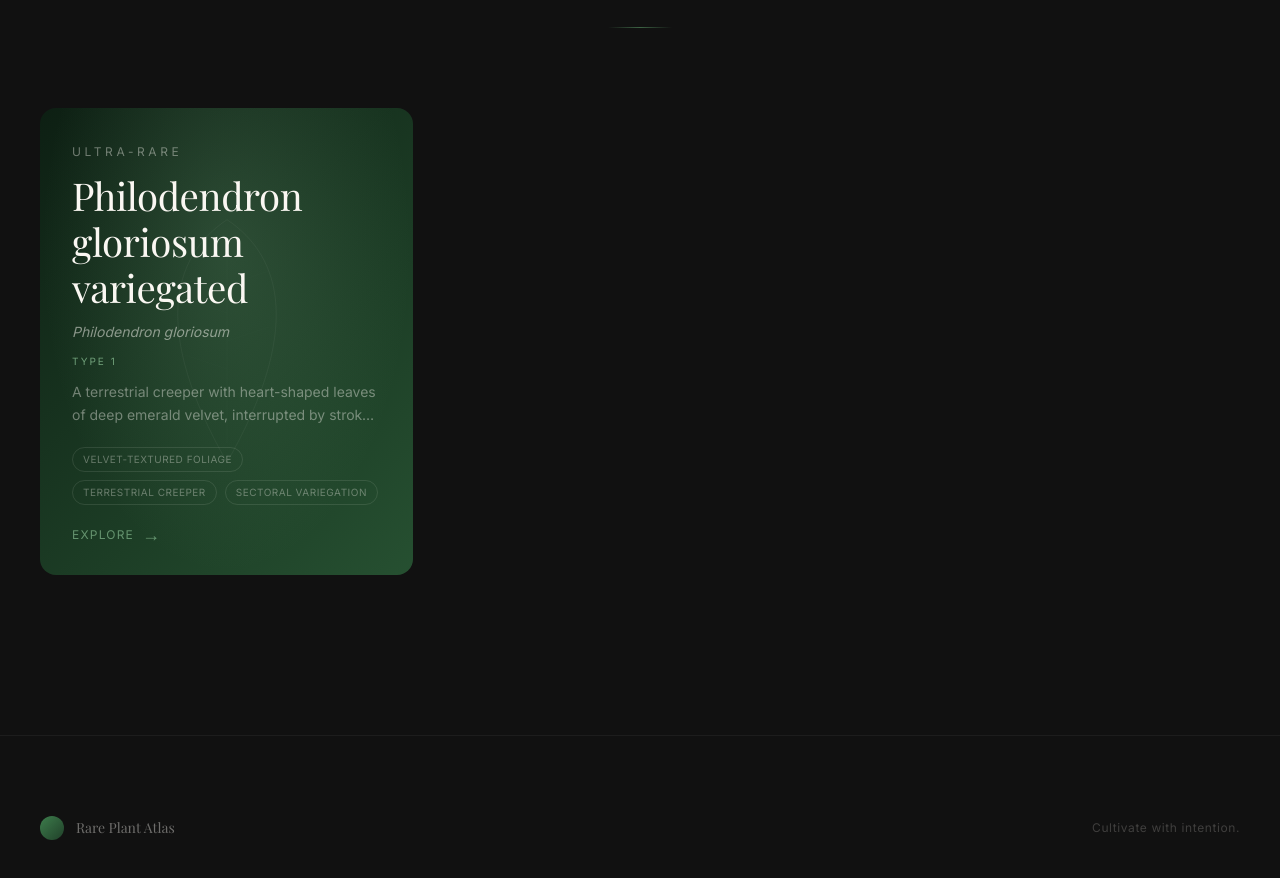
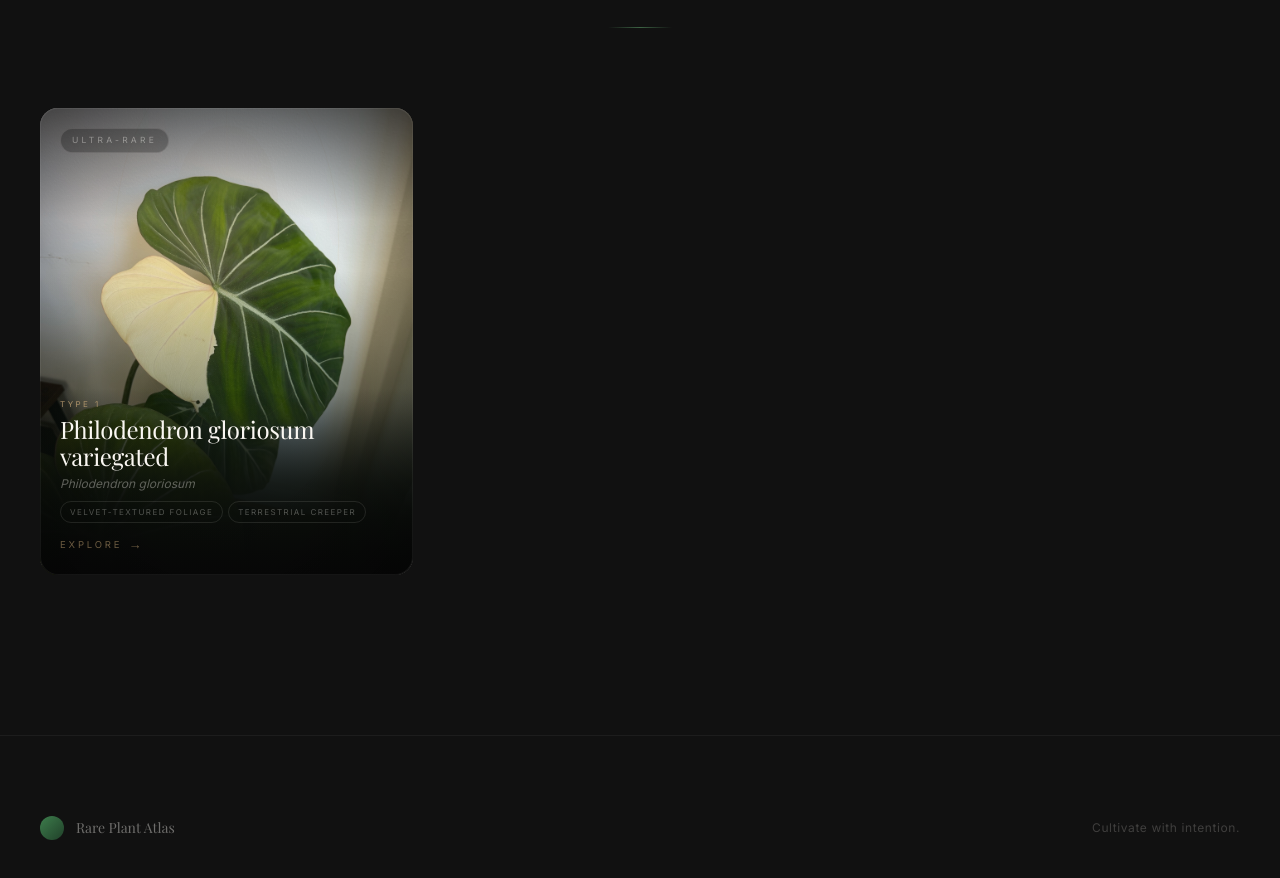
Before and after one commit to BrianLi101/rare-plant-atlas, a Next.js app: page / in a window 1280 px wide. Shown: the part 1053-1931 px from the top of the page. Built offline with nearby package versions, Linux system fonts and the light colour scheme; a web font is replaced by a local one.

Commit message:
redoing home page cards

```diff
--- a/components/PlantCard.tsx
+++ b/components/PlantCard.tsx
@@ -1,6 +1,7 @@
 "use client";
 
 import { motion } from "framer-motion";
+import Image from "next/image";
 import Link from "next/link";
 import type { PlantVariant } from "@/data/plants";
 import {
@@ -9,8 +10,28 @@ import {
   getPlantVariantLabel,
 } from "@/data/identity";
 
+function hexToRgba(hex: string, alpha: number): string {
+  const cleaned = hex.replace("#", "");
+  const normalized =
+    cleaned.length === 3
+      ? cleaned
+          .split("")
+          .map((c) => c + c)
+          .join("")
+      : cleaned;
+  const r = parseInt(normalized.slice(0, 2), 16);
+  const g = parseInt(normalized.slice(2, 4), 16);
+  const b = parseInt(normalized.slice(4, 6), 16);
+  return `rgba(${r}, ${g}, ${b}, ${alpha})`;
+}
+
 export function PlantCard({ plant }: { plant: PlantVariant }) {
   const variant = getPlantVariantLabel(plant);
+  const heroImage = plant.panels[0]?.image;
+  const accent = plant.colors.accent || "#85b98e";
+  const accentSoft = hexToRgba(accent, 0.5);
+  const accentMid = hexToRgba(accent, 0.3);
+  const accentStrong = hexToRgba(accent, 0.75);
 
   return (
     <motion.div
@@ -21,93 +42,187 @@ export function PlantCard({ plant }: { plant: PlantVariant }) {
     >
       <Link
         href={`/plants/${plant.identity.slug}`}
-        className="group block relative overflow-hidden rounded-2xl"
+        className="group block relative overflow-hidden rounded-[18px]"
       >
-        <div
-          className="aspect-[3/4] md:aspect-[4/5] relative"
-          style={{
-            background: `linear-gradient(135deg, ${plant.colors.gradient[0]}, ${plant.colors.gradient[1]})`,
-          }}
-        >
-          <div className="absolute inset-0 bg-[radial-gradient(ellipse_at_50%_30%,rgba(133,185,142,0.2)_0%,transparent_70%)]" />
+        <div className="aspect-[3/4] md:aspect-[4/5] relative">
+          {heroImage ? (
+            <Image
+              src={heroImage}
+              alt={getPlantFullName(plant)}
+              fill
+              sizes="(max-width: 768px) 100vw, (max-width: 1200px) 50vw, 33vw"
+              className="object-cover transition-transform duration-[900ms] ease-[cubic-bezier(0.22,1,0.36,1)] group-hover:scale-[1.03]"
+            />
+          ) : (
+            <div
+              className="absolute inset-0"
+              style={{
+                background: `linear-gradient(145deg, ${plant.colors.gradient[0]}, ${plant.colors.gradient[1]})`,
+              }}
+            />
+          )}
 
-          <motion.svg
-            viewBox="0 0 200 300"
-            className="absolute top-1/2 left-1/2 -translate-x-1/2 -translate-y-1/2 w-[60%] h-[60%] opacity-[0.12]"
-            initial={false}
+          <svg
+            viewBox="0 0 400 533"
+            className="absolute inset-0 w-full h-full opacity-[0.07] pointer-events-none"
+            preserveAspectRatio="xMidYMid slice"
           >
-            <motion.path
-              d="M100 20 C40 60, 20 140, 100 280 C180 140, 160 60, 100 20Z"
+            <ellipse
+              cx="200"
+              cy="160"
+              rx="120"
+              ry="200"
               fill="none"
-              stroke="rgba(250,247,242,0.4)"
+              stroke={accent}
               strokeWidth="1"
-              className="group-hover:stroke-forest-300/50 transition-all duration-700"
             />
-            <motion.line
-              x1="100"
-              y1="40"
-              x2="100"
-              y2="260"
-              stroke="rgba(250,247,242,0.2)"
+            <line
+              x1="200"
+              y1="0"
+              x2="200"
+              y2="360"
+              stroke={accent}
+              strokeWidth="0.6"
+            />
+            <line
+              x1="200"
+              y1="80"
+              x2="110"
+              y2="120"
+              stroke={accent}
               strokeWidth="0.5"
             />
-            {[60, 90, 120, 150, 180, 210].map((cy, i) => (
-              <motion.line
-                key={i}
-                x1="100"
-                y1={cy}
-                x2={i % 2 === 0 ? "55" : "145"}
-                y2={cy - 15}
-                stroke="rgba(250,247,242,0.15)"
-                strokeWidth="0.5"
-              />
-            ))}
-          </motion.svg>
+            <line
+              x1="200"
+              y1="110"
+              x2="290"
+              y2="150"
+              stroke={accent}
+              strokeWidth="0.5"
+            />
+            <line
+              x1="200"
+              y1="140"
+              x2="100"
+              y2="190"
+              stroke={accent}
+              strokeWidth="0.5"
+            />
+            <line
+              x1="200"
+              y1="175"
+              x2="300"
+              y2="215"
+              stroke={accent}
+              strokeWidth="0.5"
+            />
+            <line
+              x1="200"
+              y1="210"
+              x2="105"
+              y2="260"
+              stroke={accent}
+              strokeWidth="0.5"
+            />
+            <line
+              x1="200"
+              y1="250"
+              x2="295"
+              y2="290"
+              stroke={accent}
+              strokeWidth="0.5"
+            />
+            <ellipse
+              cx="200"
+              cy="120"
+              rx="55"
+              ry="85"
+              fill={accentSoft}
+            />
+          </svg>
 
-          <div className="absolute inset-0 flex flex-col justify-between p-6 md:p-8">
-            <div className="space-y-3 pt-1">
-              <p className="text-xs tracking-[0.3em] uppercase text-cream/40">
+          <div
+            className="absolute inset-0 pointer-events-none"
+            style={{
+              background: `radial-gradient(ellipse 70% 50% at 40% 30%, ${accentMid} 0%, transparent 65%)`,
+            }}
+          />
+
+          <div className="absolute inset-x-0 top-0 h-28 bg-gradient-to-b from-black/50 to-transparent pointer-events-none" />
+          <div
+            className="absolute inset-x-0 bottom-0 pointer-events-none"
+            style={{
+              height: "65%",
+              background:
+                "linear-gradient(to top, rgba(10,10,10,0.98) 0%, rgba(14,22,16,0.82) 30%, rgba(16,26,18,0.45) 55%, transparent 100%)",
+            }}
+          />
+          <div
+            className="absolute inset-x-0 bottom-0 pointer-events-none"
+            style={{
+              height: "40%",
+              background:
+                "linear-gradient(to top, rgba(8,8,8,1) 0%, rgba(9,12,9,0.9) 30%, transparent 100%)",
+            }}
+          />
+          <div className="absolute inset-0 bg-[radial-gradient(ellipse_at_center,transparent_50%,rgba(0,0,0,0.4)_100%)] pointer-events-none" />
+
+          <div className="absolute inset-0 flex flex-col justify-between p-5">
+            <div className="flex items-start justify-between">
+              <span className="text-[8.5px] tracking-[0.38em] uppercase text-cream/40 px-[11px] py-[5px] rounded-full border border-cream/[0.12] bg-black/25">
                 {plant.rarity}
-              </p>
-              <h3 className="font-serif text-heading leading-[1.2] text-cream group-hover:text-gradient transition-all duration-500">
-                {getPlantFullName(plant)}
-              </h3>
-              <p className="text-sm text-cream/50 italic">
-                {getPlantScientificName(plant)}
-              </p>
+              </span>
+            </div>
+
+            <div className="flex flex-col gap-1.5">
               {variant && (
-                <p className="text-[10px] tracking-[0.2em] uppercase text-forest-300/80">
+                <p
+                  className="text-[8px] tracking-[0.3em] uppercase"
+                  style={{ color: accentStrong }}
+                >
                   {variant}
                 </p>
               )}
-              <p className="text-sm text-cream/40 leading-relaxed max-w-sm line-clamp-2">
-                {plant.heroDescription}
+
+              <h3 className="font-serif text-[clamp(1.1rem,2.5vw,1.5rem)] leading-[1.1] tracking-[-0.015em] text-cream m-0">
+                {getPlantFullName(plant)}
+              </h3>
+
+              <p className="text-[12px] text-cream/35 italic m-0">
+                {getPlantScientificName(plant)}
               </p>
 
-              <div className="flex flex-wrap gap-2 pt-2">
-                {plant.traits.slice(0, 3).map((trait) => (
+              <div className="flex flex-wrap gap-[5px] pt-0.5">
+                {plant.traits.slice(0, 2).map((trait) => (
                   <span
                     key={trait}
-                    className="text-[10px] tracking-wider uppercase px-2.5 py-1 rounded-full border border-cream/10 text-cream/35"
+                    className="text-[8px] tracking-[0.18em] uppercase px-[9px] py-1 rounded-full border border-cream/[0.1] text-cream/30"
                   >
                     {trait}
                   </span>
                 ))}
               </div>
+
+              <div className="pt-1.5 flex items-center gap-1.5">
+                <span
+                  className="text-[9.5px] tracking-[0.3em] uppercase transition-colors duration-500"
+                  style={{ color: hexToRgba(accent, 0.5) }}
+                >
+                  Explore
+                </span>
+                <motion.span
+                  className="transition-colors duration-500 text-[13px]"
+                  style={{ color: hexToRgba(accent, 0.5) }}
+                  animate={{ x: 0 }}
+                  whileHover={{ x: 3 }}
+                >
+                  →
+                </motion.span>
+              </div>
             </div>
-
-            <motion.div
-              className="mt-4 flex items-center gap-2 text-sm text-forest-300/70 group-hover:text-forest-200 transition-colors duration-500"
-              whileHover={{ x: 4 }}
-            >
-              <span className="tracking-widest uppercase text-xs">
-                Explore
-              </span>
-              <span className="text-lg">→</span>
-            </motion.div>
           </div>
 
-          <div className="absolute inset-0 bg-gradient-to-t from-black/60 via-transparent to-transparent opacity-0 group-hover:opacity-100 transition-opacity duration-700" />
+          <div className="absolute inset-0 rounded-[18px] shadow-[inset_0_0_0_1px_rgba(250,247,242,0.06)] pointer-events-none" />
         </div>
       </Link>
     </motion.div>
--- a/data/plants/philodendron-gloriosum-variegated.ts
+++ b/data/plants/philodendron-gloriosum-variegated.ts
@@ -1,6 +1,7 @@
 import type { PlantVariant } from "../types";
 import {
   lechuzaPlanterHorizontalSmall,
+  lechuzaPonSubstrate3L,
   lechuzaPonSubstrate18L,
 } from "../products";
 
@@ -95,6 +96,11 @@ export const philodendronGloriosumVariegated: PlantVariant = {
       product: lechuzaPonSubstrate18L,
       reason:
         "Lechuza Pon works well for the thin roots of Gloriosum and provides a stable medium as the plant gets heavier.",
+    },
+    {
+      product: lechuzaPonSubstrate3L,
+      reason:
+        "The 3L size is useful for smaller Gloriosum repots and top-offs while keeping the same stable, root-friendly Pon medium.",
     },
   ],
 
--- a/data/products.ts
+++ b/data/products.ts
@@ -19,3 +19,12 @@ export const lechuzaPonSubstrate18L: Product = {
   image: "/products/lechuza-pon-substrate-18-L.jpg",
   amazonUrl: "https://www.amazon.com/dp/B085DDH5B2",
 };
+
+export const lechuzaPonSubstrate3L: Product = {
+  id: "lechuza-pon-substrate-3l",
+  category: ProductCategory.Substrate,
+  product: "Lechuza Pon Substrate 3L",
+  approximatePriceUsd: 30,
+  image: "/products/lechuza-pon-substrate-3-L.jpg",
+  amazonUrl: "https://www.amazon.com/dp/B085DC5FG9",
+};
```
Also changed, not shown: public/products/lechuza-pon-substrate-3-L.jpg (added).
